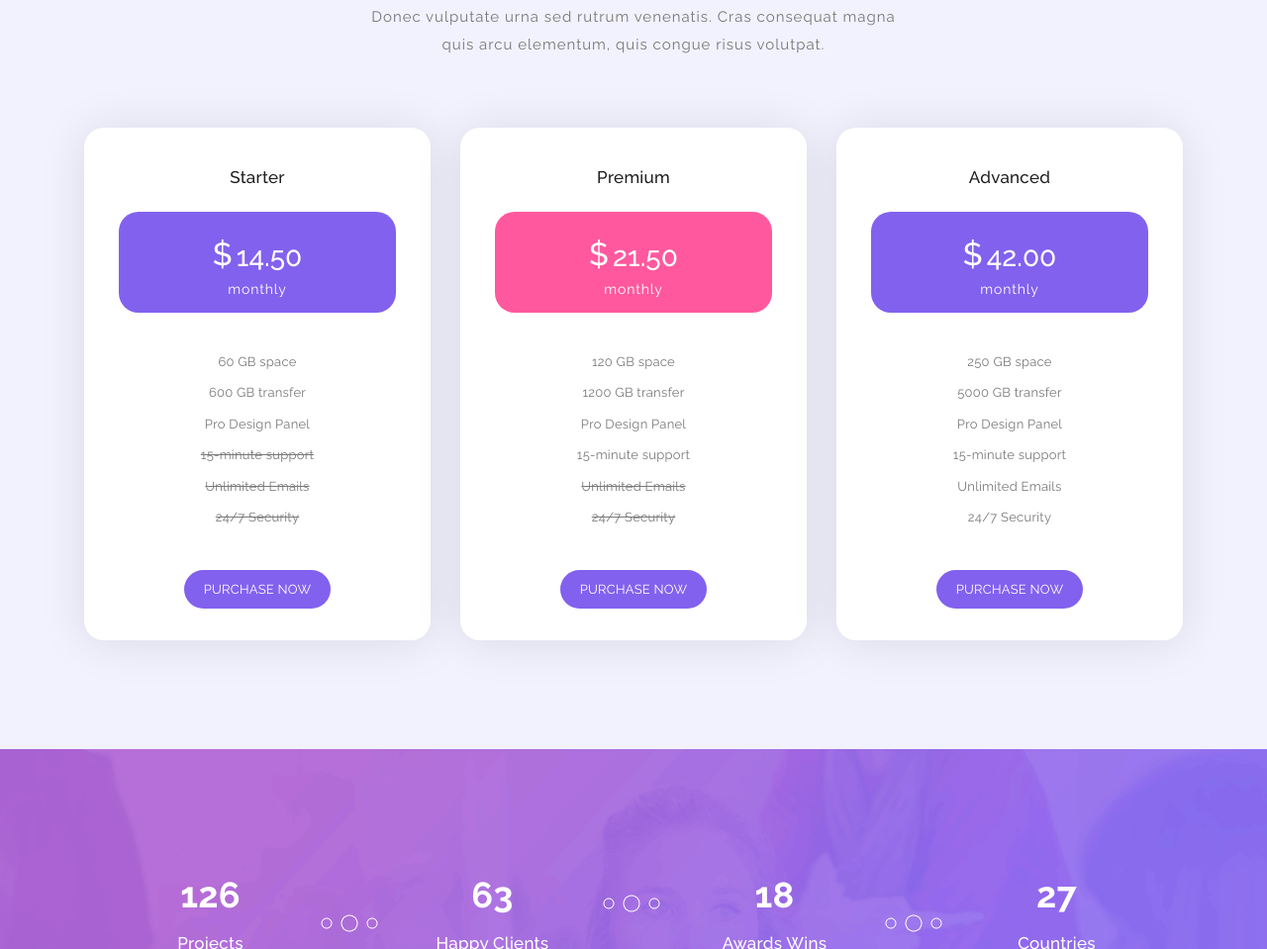
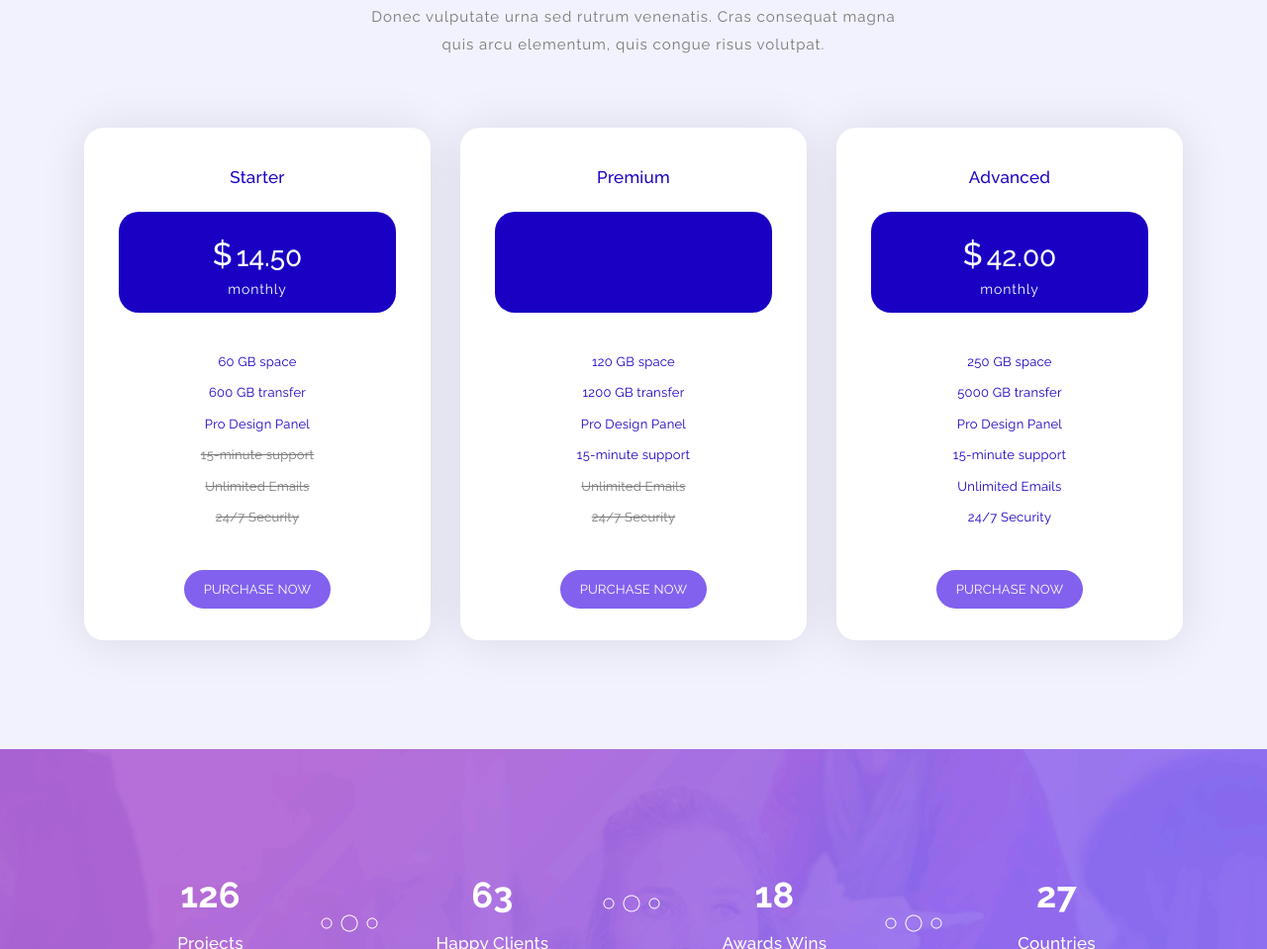
Before and after one commit to hyio99/EWE-demo, a plain HTML site: page index.html in a window 1280 px wide. Shown: the part 4844-5803 px from the top of the page at 99% size. Drawn offline with nearby package versions, Linux system fonts and the light colour scheme.

```diff
--- a/assets/css/templatemo-softy-pinko.css
+++ b/assets/css/templatemo-softy-pinko.css
@@ -1278,23 +1278,23 @@ pricing
 }
 
 .pricing-item.active .pricing-header .pricing-title {
-  color: #1e1e1e;
+  color: #1900C3;
 }
 
 .pricing-item.active .pricing-body .price-wrapper {
-  background-color: #ff589e;
+  background-color: #1900C3;
 }
 
 .pricing-item.active .pricing-body .price-wrapper .currency {
-  color: #fff;
+  color: #1900C3;
 }
 
 .pricing-item.active .pricing-body .price-wrapper .price {
-  color: #fff;
+  color: #1900C3;
 }
 
 .pricing-item.active .pricing-body .price-wrapper .period {
-  color: #fff;
+  color: #1900C3;
 }
 
 .pricing-item .pricing-header {
@@ -1308,7 +1308,7 @@ pricing
   font-weight: 500;
   font-size: 17px;
   letter-spacing: 0.25px;
-  color: #1e1e1e;
+  color: #1900C3;
   width: 180px;
   height: 40px;
   line-height: 40px;
@@ -1325,7 +1325,7 @@ pricing
   text-align: center;
   padding-top: 20px;
   padding-bottom: 13px;
-  background: #8261ee;
+  background: #1900C3;
   width: 80%;
   margin: auto;
   margin-bottom: 40px;
@@ -1367,7 +1367,7 @@ pricing
 }
 
 .pricing-item .pricing-body .list li.active {
-  color: #7a7a7a;
+  color: #1900C3;
   text-decoration: none;
 }
 
```
Also changed, not shown: assets/images/test.png.
